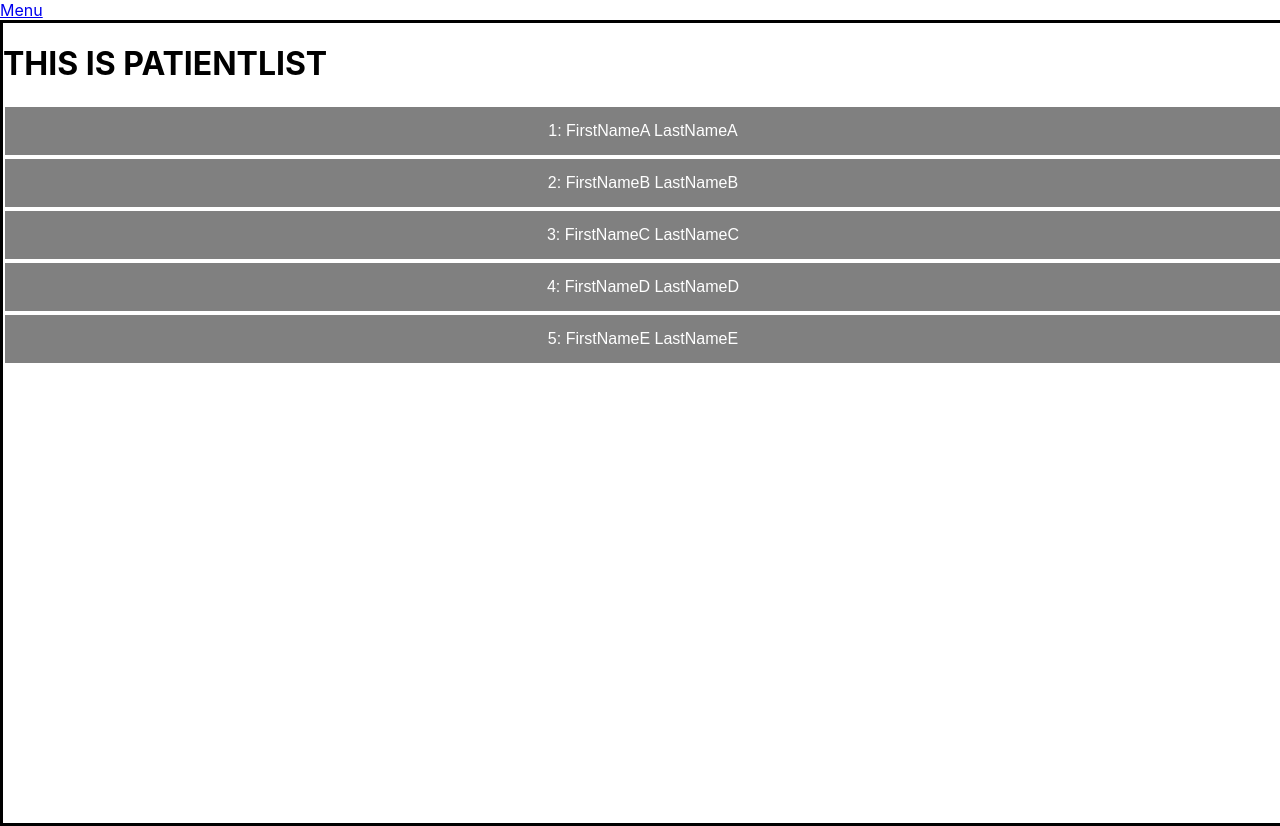
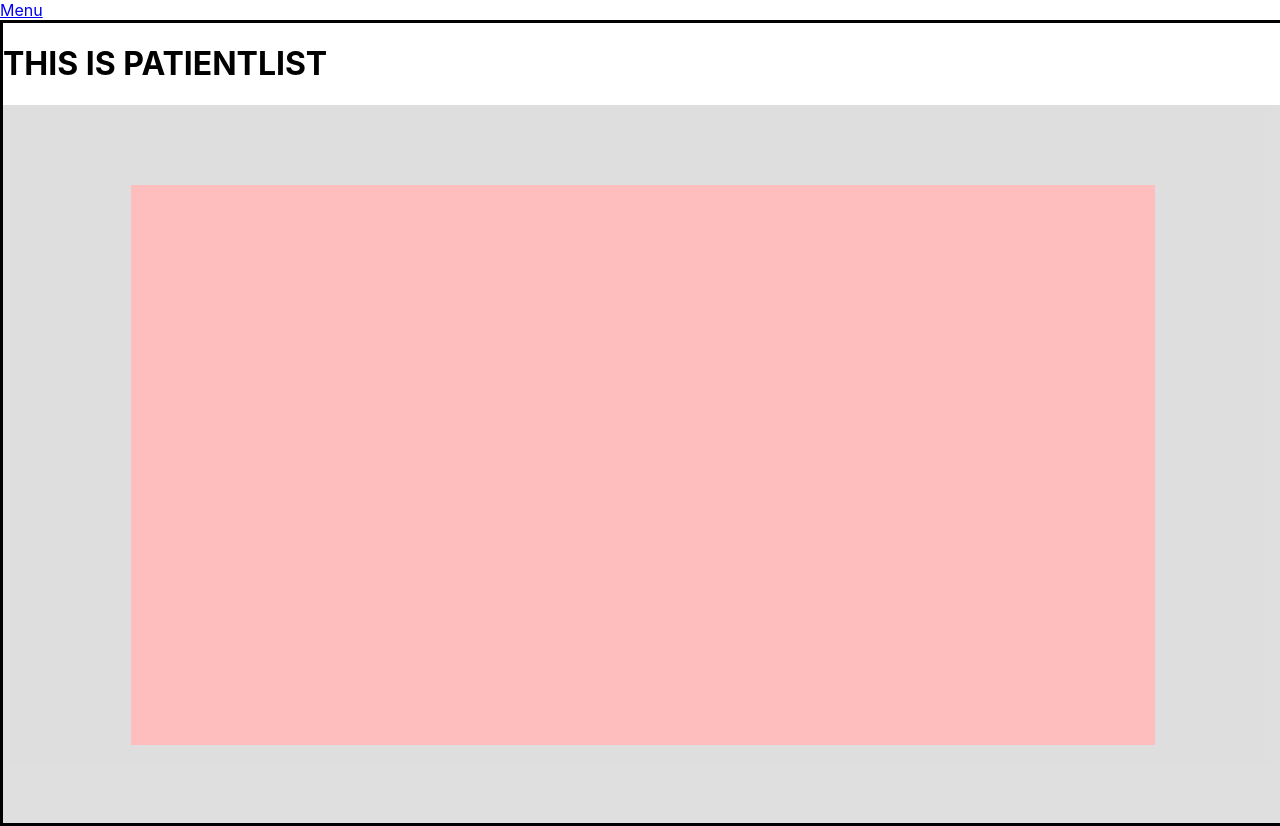
Before and after one commit to kWeech/UofCEngineeringNursingHackathon, a React (Create React App) app in the folder app/hackathon-app/: page /patientlist in a window 1280 px wide. Built offline with nearby package versions, Linux system fonts and the light colour scheme.

Commit message:
Adding Patient List Modal and Page

```diff
--- /dev/null
+++ b/app/hackathon-app/src/components/Modal.js
@@ -0,0 +1,10 @@
+import classes from "./Modal.module.css";
+export default function Modal(props) {
+  return (
+    <div className={classes.modalContainer}>
+      <div className={classes.overlay}>
+        <div className={classes.modal}></div>
+      </div>
+    </div>
+  );
+}
--- /dev/null
+++ b/app/hackathon-app/src/components/Modal.module.css
@@ -0,0 +1,27 @@
+.modalContainer {
+  position: relative;
+  max-height: 100%;
+  min-height: 100%;
+  height: 100%;
+  width: 100%;
+  display: flex;
+}
+.overlay {
+  background-color: grey;
+  position: relative;
+  top: 0;
+  min-height: 100%;
+  min-width: 100%;
+  z-index: 1000;
+  opacity: 0.25;
+  display: flex;
+  justify-content: center;
+}
+
+.modal {
+  margin-top: 5rem;
+  width: 80%;
+  height: 70%;
+  z-index: 100000;
+  background-color: red;
+}
--- a/app/hackathon-app/src/components/Page.module.css
+++ b/app/hackathon-app/src/components/Page.module.css
@@ -2,4 +2,5 @@
   height: 100vh;
   width: 100vw;
   border: solid black;
+  overflow: hidden;
 }
--- a/app/hackathon-app/src/pages/PatientList.js
+++ b/app/hackathon-app/src/pages/PatientList.js
@@ -1,6 +1,7 @@
 import Page from "../components/Page";
 import classes from "./PatientList.module.css";
 import Button from "../components/Button";
+import Modal from "../components/Modal";
 export default function PatientList() {
   const patientList = [
     {
@@ -59,6 +60,7 @@ export default function PatientList() {
   return (
     <Page>
       <h1>THIS IS PATIENTLIST</h1>
+      <Modal></Modal>
       <div className={classes.patientListContainer}>
         {patientList.map((patient) => {
           return (
--- a/app/hackathon-app/src/pages/PatientList.module.css
+++ b/app/hackathon-app/src/pages/PatientList.module.css
@@ -2,9 +2,15 @@
   display: flex;
   flex-direction: column;
   justify-content: center;
-  width: 100%;
+  width: 95%;
+  margin: 0 auto;
 }
 
 .Button {
   color: white;
 }
+
+.patients {
+  position: relative;
+  top: 6rem;
+}
```
